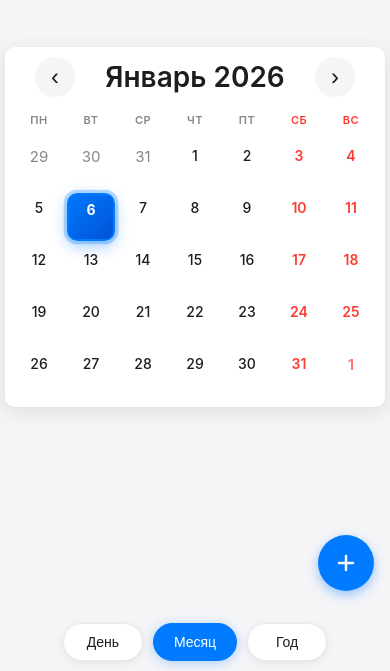
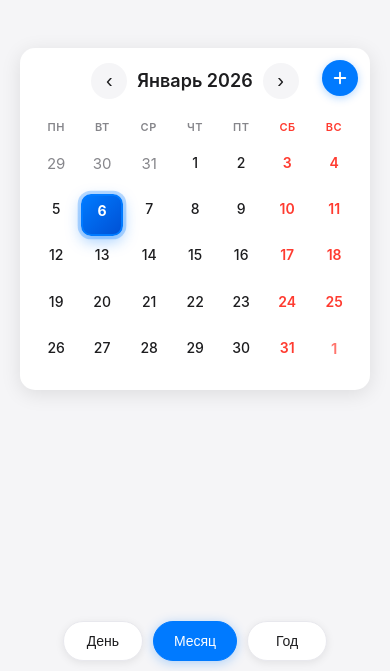
Before and after one commit to AdilBikeev/clock-calendar, a React (Vite) app: page / in a window 390 px wide. Shown: the part 173-844 px from the top of the page. Built offline with nearby package versions, Linux system fonts and the light colour scheme.

Commit message:
Поправил адаптивность дизайна

```diff
--- a/src/App.css
+++ b/src/App.css
@@ -1,5 +1,11 @@
 .app {
   width: 100%;
-  max-width: 1200px;
-  margin: 0 auto;
+  flex: 1;
+  min-height: 0;
+  display: flex;
+  justify-content: center;
+  align-items: center;
+  padding: 10px;
+  padding-bottom: 70px;
+  box-sizing: border-box;
 }
--- a/src/components/CalendarApp.css
+++ b/src/components/CalendarApp.css
@@ -1,13 +1,19 @@
 .calendar-app {
   background: #ffffff;
-  border-radius: 20px;
+  border-radius: 15px;
   box-shadow: 0 4px 20px rgba(0, 0, 0, 0.1);
-  padding: 30px;
+  padding: 15px;
   width: 100%;
   max-width: 800px;
+  max-height: 100%;
+  display: flex;
+  flex-direction: column;
   transition: all 0.3s ease;
   animation: fadeIn 0.4s ease-out;
   position: relative;
+  overflow: hidden;
+  box-sizing: border-box;
+  margin: auto;
 }
 
 @keyframes fadeIn {
@@ -22,70 +28,24 @@
 }
 
 .calendar-header {
-  margin-bottom: 30px;
+  margin-bottom: 15px;
   transition: all 0.3s ease;
-}
-
-@media (max-width: 768px) {
-  .calendar-app {
-    padding: 15px;
-    border-radius: 15px;
-  }
-
-  .calendar-header {
-    margin-bottom: 15px;
-  }
-
-  .calendar-title {
-    font-size: 22px;
-    min-width: auto;
-  }
-
-  .nav-button {
-    width: 32px;
-    height: 32px;
-    font-size: 20px;
-  }
-}
-
-@media (max-width: 480px) {
-  .calendar-app {
-    padding: 10px;
-    border-radius: 10px;
-  }
-
-  .calendar-header {
-    margin-bottom: 10px;
-  }
-
-  .header-navigation {
-    gap: 10px;
-  }
-
-  .calendar-title {
-    font-size: 18px;
-  }
-
-  .nav-button {
-    width: 28px;
-    height: 28px;
-    font-size: 18px;
-  }
+  flex-shrink: 0;
 }
 
 .header-navigation {
   display: flex;
   align-items: center;
   justify-content: center;
-  gap: 20px;
+  gap: 10px;
 }
 
 .calendar-title {
-  font-size: 28px;
+  font-size: 18px;
   font-weight: 600;
   color: #1d1d1f;
   text-transform: capitalize;
-  min-width: 200px;
+  min-width: auto;
   text-align: center;
   transition: all 0.4s cubic-bezier(0.4, 0, 0.2, 1);
   animation: titleSlide 0.4s ease-out;
@@ -130,9 +90,9 @@
   background: #f5f5f7;
   border: none;
   border-radius: 50%;
-  width: 40px;
-  height: 40px;
-  font-size: 24px;
+  width: 36px;
+  height: 36px;
+  font-size: 20px;
   color: #1d1d1f;
   cursor: pointer;
   display: flex;
@@ -153,14 +113,23 @@
 
 .calendar-content {
   width: 100%;
+  flex: 0 1 auto;
+  min-height: 0;
   overflow: hidden;
   touch-action: pan-y;
-  transition: all 0.4s cubic-bezier(0.4, 0, 0.2, 1);
+  transition: transform 0.3s ease-out, all 0.4s cubic-bezier(0.4, 0, 0.2, 1);
   animation: contentFadeIn 0.4s ease-out;
+  box-sizing: border-box;
+  position: relative;
+  display: flex;
+  flex-direction: column;
 }
 
 .calendar-content:has(.year-view) {
-  overflow: visible;
+  overflow-y: auto;
+  overflow-x: hidden;
+  display: flex;
+  flex-direction: column;
 }
 
 @keyframes contentFadeIn {
@@ -174,38 +143,58 @@
   }
 }
 
-.calendar-add-event-btn {
-  position: fixed;
-  bottom: 80px;
-  right: 20px;
-  width: 56px;
-  height: 56px;
+.calendar-add-event-btn-header {
+  position: absolute;
+  top: 16px;
+  right: 16px;
+  background: #007aff;
+  border: none;
   border-radius: 50%;
-  background: #007aff;
+  width: 36px;
+  height: 36px;
   color: #ffffff;
-  border: none;
-  box-shadow: 0 4px 12px rgba(0, 122, 255, 0.4);
   cursor: pointer;
   display: flex;
   align-items: center;
   justify-content: center;
-  z-index: 1000;
   transition: all 0.3s cubic-bezier(0.4, 0, 0.2, 1);
+  user-select: none;
+  box-shadow: 0 2px 8px rgba(0, 122, 255, 0.3);
+  z-index: 100;
 }
 
-.calendar-add-event-btn:hover {
+.calendar-add-event-btn-header:hover {
   background: #0051d5;
   transform: scale(1.1);
-  box-shadow: 0 6px 16px rgba(0, 122, 255, 0.5);
+  box-shadow: 0 3px 10px rgba(0, 122, 255, 0.4);
 }
 
-.calendar-add-event-btn:active {
+.calendar-add-event-btn-header:active {
   transform: scale(0.95);
 }
 
 @media (max-width: 768px) {
-  .calendar-add-event-btn {
-    bottom: calc(env(safe-area-inset-bottom, 0px) + 80px);
-    right: 16px;
+  .calendar-add-event-btn-header {
+    display: flex;
+    width: 36px;
+    height: 36px;
+    top: 12px;
+    right: 12px;
+  }
+
+  .calendar-add-event-btn-header svg {
+    width: 18px;
+    height: 18px;
+  }
+
+  .nav-button {
+    width: 36px;
+    height: 36px;
   }
 }
+
+@media (min-width: 769px) {
+  .calendar-add-event-btn-header {
+    display: flex;
+  }
+}
--- a/src/components/CalendarApp.tsx
+++ b/src/components/CalendarApp.tsx
@@ -26,6 +26,8 @@ const CalendarApp: React.FC = () => {
   const [isModalOpen, setIsModalOpen] = useState<boolean>(false)
   const [highlightedDate, setHighlightedDate] = useState<Date | null>(null)
   const swipeRef = useRef<SwipeRef>({ startX: 0, startY: 0, isDragging: false })
+  const calendarAppRef = useRef<HTMLDivElement>(null)
+  const calendarContentRef = useRef<HTMLDivElement>(null)
 
   // Загрузка событий из localStorage
   useEffect(() => {
@@ -51,6 +53,50 @@ const CalendarApp: React.FC = () => {
       localStorage.setItem('calendar-events', JSON.stringify(events))
     }
   }, [events])
+
+  // Автоматическое масштабирование контента если он не помещается
+  useEffect(() => {
+    const adjustScale = (): void => {
+      const app = calendarAppRef.current
+      const content = calendarContentRef.current
+      if (!app || !content) return
+
+      const header = app.querySelector('.calendar-header') as HTMLElement
+      const headerHeight = header?.offsetHeight || 0
+
+      // Вычисляем доступную высоту: высота экрана минус навигация (70px) минус отступы (20px сверху и снизу)
+      const navHeight = 70
+      const rootPadding = 20
+      const availableHeight = window.innerHeight - navHeight - rootPadding
+
+      // Максимальная высота контента: доступная высота минус header минус padding calendar-app (30px)
+      const appPadding = 30
+      const maxContentHeight = availableHeight - headerHeight - appPadding
+
+      // Получаем реальную высоту контента
+      content.style.transform = '' // Сбрасываем трансформацию для измерения
+      content.style.transformOrigin = ''
+      const contentHeight = content.scrollHeight
+
+      if (contentHeight > maxContentHeight && maxContentHeight > 0) {
+        const scale = Math.min(maxContentHeight / contentHeight, 1)
+        content.style.transform = `scale(${scale})`
+        content.style.transformOrigin = 'top center'
+      } else {
+        content.style.transform = ''
+        content.style.transformOrigin = ''
+      }
+    }
+
+    // Задержка для завершения рендеринга
+    const timeoutId = setTimeout(adjustScale, 50)
+    window.addEventListener('resize', adjustScale)
+
+    return () => {
+      window.removeEventListener('resize', adjustScale)
+      clearTimeout(timeoutId)
+    }
+  }, [viewMode, currentDate, events])
 
   const handlePreviousMonth = (): void => {
     setCurrentDate(new Date(currentDate.getFullYear(), currentDate.getMonth() - 1, 1))
@@ -250,7 +296,7 @@ const CalendarApp: React.FC = () => {
   const dayTitle = format(currentDate, 'd MMMM yyyy', { locale: ru })
 
   return (
-    <div className="calendar-app">
+    <div className="calendar-app" ref={calendarAppRef}>
       <div className="calendar-header">
         <div className="header-navigation">
           <button
@@ -285,7 +331,20 @@ const CalendarApp: React.FC = () => {
         </div>
       </div>
 
+      <button
+        className="calendar-add-event-btn-header"
+        onClick={handleCreateEvent}
+        title="Добавить событие"
+        aria-label="Добавить событие"
+      >
+        <svg width="20" height="20" viewBox="0 0 24 24" fill="none" stroke="currentColor" strokeWidth="2.5" strokeLinecap="round" strokeLinejoin="round">
+          <line x1="12" y1="5" x2="12" y2="19" />
+          <line x1="5" y1="12" x2="19" y2="12" />
+        </svg>
+      </button>
+
       <div
+        ref={calendarContentRef}
         className="calendar-content"
         onTouchStart={handleTouchStart}
         onTouchEnd={handleTouchEnd}
@@ -293,20 +352,6 @@ const CalendarApp: React.FC = () => {
         onMouseUp={handleMouseUp}
         onMouseLeave={handleMouseLeave}
       >
-        {viewMode === 'month' && (
-          <button
-            className="calendar-add-event-btn"
-            onClick={handleCreateEvent}
-            title="Добавить событие"
-            aria-label="Добавить событие"
-          >
-            <svg width="24" height="24" viewBox="0 0 24 24" fill="none" stroke="currentColor" strokeWidth="2.5" strokeLinecap="round" strokeLinejoin="round">
-              <line x1="12" y1="5" x2="12" y2="19" />
-              <line x1="5" y1="12" x2="19" y2="12" />
-            </svg>
-          </button>
-        )}
-
         {viewMode === 'month' ? (
           <MonthView
             key={`month-${currentDate.getFullYear()}-${currentDate.getMonth()}`}
--- a/src/components/DayView.css
+++ b/src/components/DayView.css
@@ -4,7 +4,7 @@
   flex-direction: column;
   align-items: center;
   justify-content: center;
-  padding: 20px;
+  padding: 10px;
   animation: fadeIn 0.4s ease-out;
   min-height: 0;
   flex: 1;
@@ -33,8 +33,8 @@
 }
 
 .day-clock {
-  width: 280px;
-  height: 280px;
+  width: 240px;
+  height: 240px;
   position: relative;
   transition: all 0.3s ease;
   margin: 0 auto;
@@ -129,45 +129,3 @@
   transition: transform 0.05s linear;
   transform-origin: 100px 100px;
 }
-
-
-@media (max-width: 768px) {
-  .day-view {
-    padding: 10px;
-  }
-
-  .day-clock {
-    width: 240px;
-    height: 240px;
-  }
-}
-
-@media (max-width: 480px) {
-  .day-view {
-    padding: 5px;
-  }
-
-  .day-clock {
-    width: 200px;
-    height: 200px;
-  }
-
-  .hour-number {
-    font-size: 11px !important;
-  }
-}
-
-@media (max-width: 375px) {
-  .day-view {
-    padding: 5px;
-  }
-
-  .day-clock {
-    width: 180px;
-    height: 180px;
-  }
-
-  .hour-number {
-    font-size: 10px !important;
-  }
-}
--- a/src/components/MonthView.css
+++ b/src/components/MonthView.css
@@ -1,7 +1,8 @@
 .month-view {
   width: 100%;
-  position: relative;
+  max-width: 100%;
   animation: monthSlideIn 0.5s cubic-bezier(0.4, 0, 0.2, 1);
+  box-sizing: border-box;
 }
 
 @keyframes monthSlideIn {
--- a/src/components/NavigationBar.css
+++ b/src/components/NavigationBar.css
@@ -1,17 +1,19 @@
 .navigation-bar {
   display: flex;
   justify-content: center;
-  gap: 12px;
+  gap: 10px;
   position: fixed;
   bottom: 0;
   left: 0;
   right: 0;
-  padding: 12px 16px;
-  padding-bottom: max(12px, env(safe-area-inset-bottom, 0px) + 12px);
+  height: 60px;
+  padding: 10px 12px;
+  padding-bottom: max(10px, env(safe-area-inset-bottom, 0px) + 10px);
   background: transparent;
   z-index: 1000;
   transition: all 0.3s ease;
   animation: slideUp 0.5s ease-out;
+  box-sizing: border-box;
 }
 
 @keyframes slideUp {
@@ -29,13 +31,13 @@
   background: #ffffff;
   border: 1px solid #e8e8ed;
   border-radius: 25px;
-  padding: 12px 28px;
-  font-size: 15px;
+  padding: 10px 20px;
+  font-size: 14px;
   font-weight: 500;
   color: #1d1d1f;
   cursor: pointer;
   transition: all 0.3s cubic-bezier(0.4, 0, 0.2, 1);
-  min-width: 100px;
+  min-width: 80px;
   box-shadow: 0 2px 8px rgba(0, 0, 0, 0.08);
 }
 
@@ -62,17 +64,3 @@
   border-color: #0051d5;
   box-shadow: 0 4px 16px rgba(0, 122, 255, 0.4);
 }
-
-@media (max-width: 480px) {
-  .navigation-bar {
-    padding: 10px 12px;
-    padding-bottom: max(10px, env(safe-area-inset-bottom, 0px) + 10px);
-    gap: 10px;
-  }
-
-  .nav-mode-button {
-    padding: 10px 20px;
-    font-size: 14px;
-    min-width: 80px;
-  }
-}
--- a/src/index.css
+++ b/src/index.css
@@ -17,26 +17,12 @@ body {
 #root {
   min-height: 100vh;
   height: 100vh;
+  max-height: 100vh;
   display: flex;
-  justify-content: center;
-  align-items: center;
-  padding: 20px;
-  padding-top: env(safe-area-inset-top, 20px);
-  padding-bottom: calc(80px + env(safe-area-inset-bottom, 0px) + 20px);
+  flex-direction: column;
+  padding: 10px;
+  padding-top: max(env(safe-area-inset-top, 0px) + 10px, 10px);
+  overflow: hidden;
+  box-sizing: border-box;
+  position: relative;
 }
-
-@media (max-width: 768px) {
-  #root {
-    padding: 10px;
-    padding-top: max(env(safe-area-inset-top, 0px) + 10px, 40px);
-    padding-bottom: calc(70px + max(env(safe-area-inset-bottom, 0px), 10px) + 10px);
-  }
-}
-
-@media (max-width: 480px) {
-  #root {
-    padding: 5px;
-    padding-top: max(env(safe-area-inset-top, 0px) + 5px, 35px);
-    padding-bottom: calc(65px + max(env(safe-area-inset-bottom, 0px), 10px) + 5px);
-  }
-}
```
Also changed, not shown: src/components/YearView.css (+22 -13 lines).
